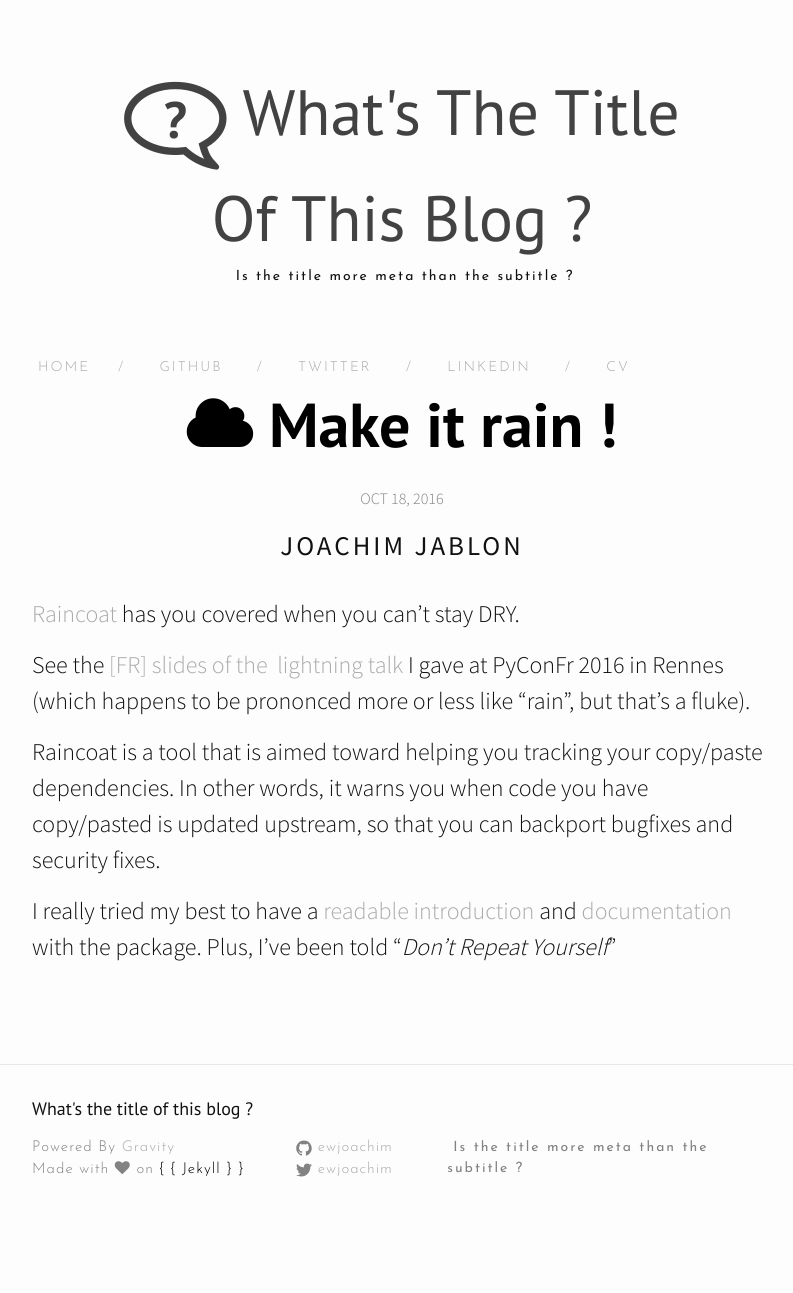
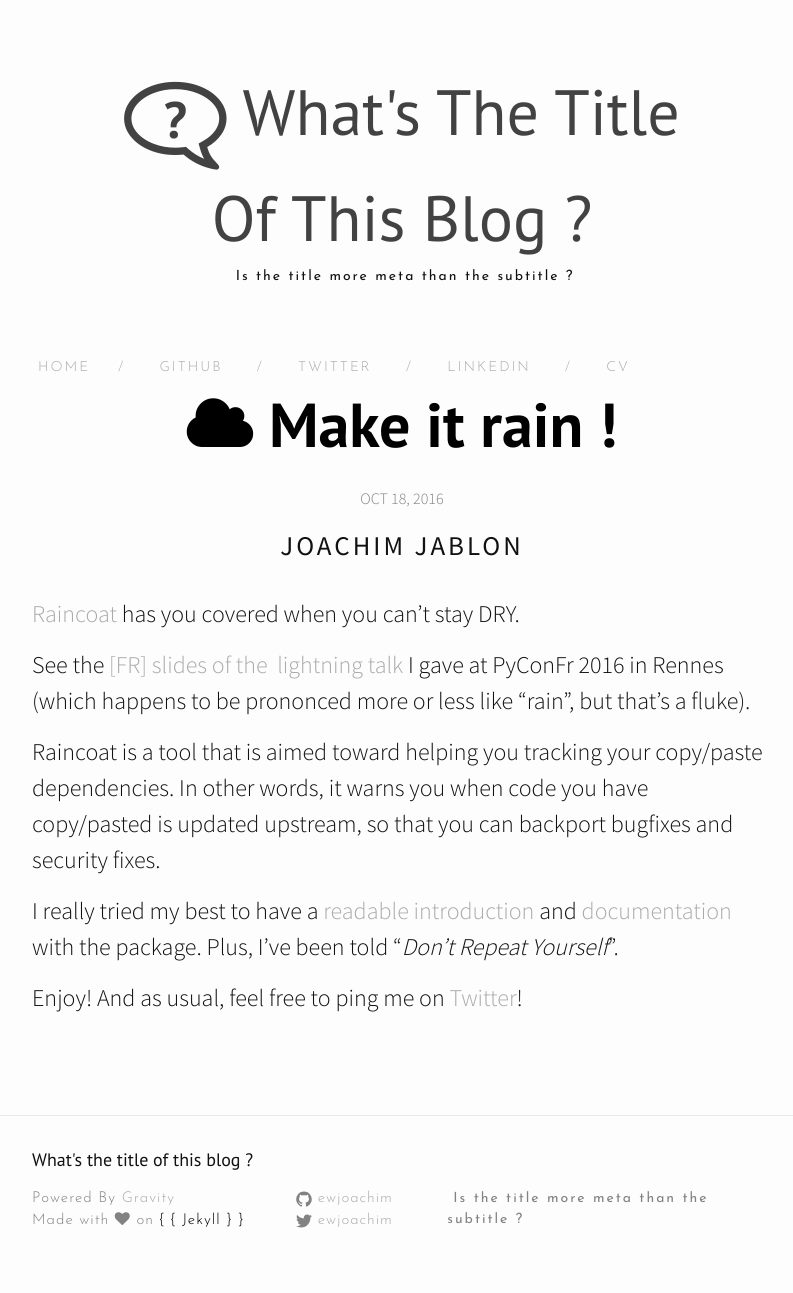
Before and after one commit to ewjoachim/ewjoachim.github.io, a Jekyll site: the page built from _posts/2016-10-18-raincoat.md, in a window 1280 px wide. Shown: the whole page, without its empty margins (238-1031 px from the left). Built offline with Jekyll 4.4.1, drawn with Linux system fonts in a browser that asks for light colours; nearby versions of some CDN libraries; before the commit the page ends 1242 px from its top, so only the background shows below that.

Commit message:
Update 2016-10-18-raincoat.md

```diff
--- a/_posts/2016-10-18-raincoat.md
+++ b/_posts/2016-10-18-raincoat.md
@@ -15,4 +15,6 @@ it warns you when code you have copy/pasted is updated upstream, so that you can
 security fixes.
 
 I really tried my best to have a [readable introduction](https://github.com/novafloss/raincoat) and [documentation](http://raincoat.readthedocs.io/) with the package. Plus,
-I've been told "_Don't Repeat Yourself_"
+I've been told "_Don't Repeat Yourself_".
+
+Enjoy! And as usual, feel free to ping me on [Twitter](https://twitter.com/ewjoachim)!
```
